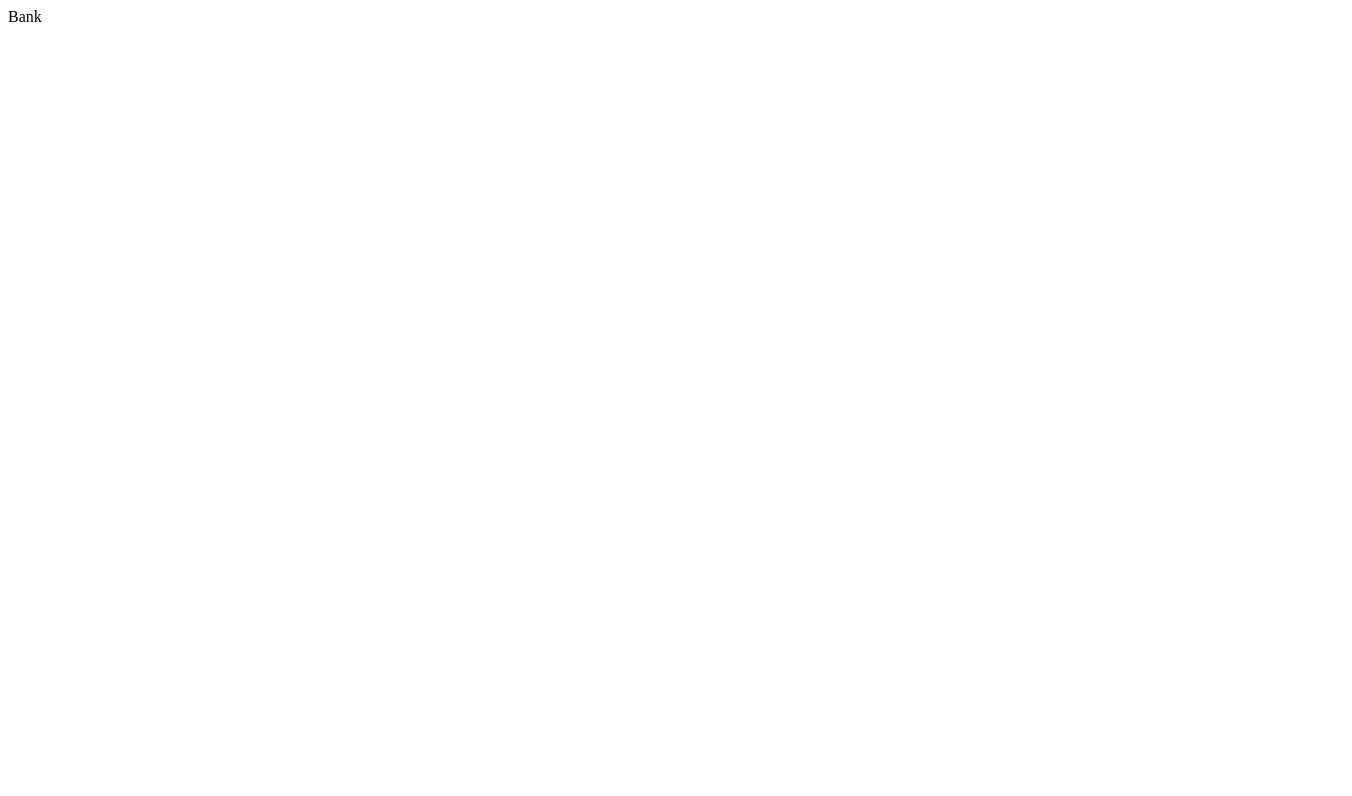
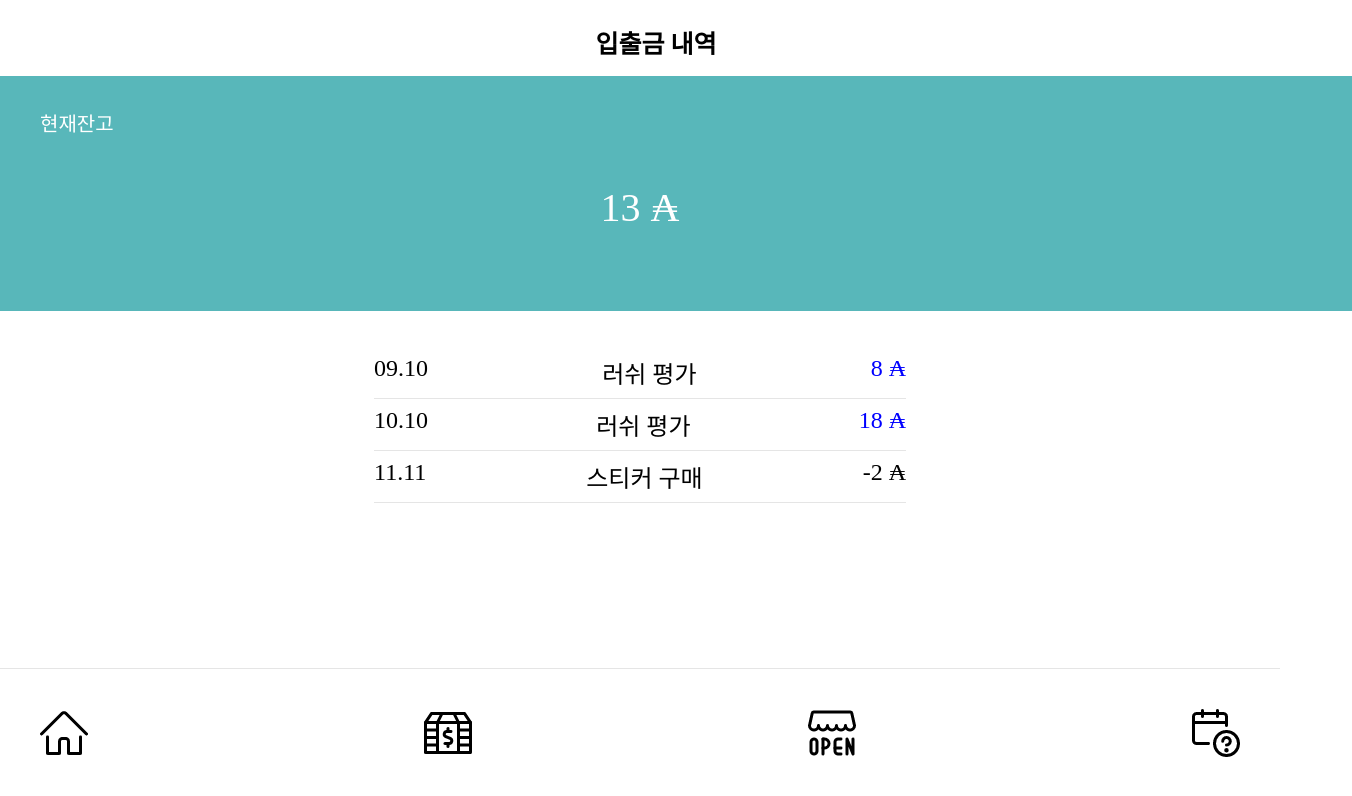
Before and after one commit to 42Bank/42Bank-front, a React (Create React App) app in the folder front/: page /bank in a window 1280 px wide. Shown: the top 796 px of the page, 1352 px wide, since content can reach past the window. Built offline with nearby package versions, Linux system fonts and the light colour scheme.

Commit message:
ADD: transaction

```diff
--- /dev/null
+++ b/front/src/components/Api.js
@@ -0,0 +1,16 @@
+export const getManageApplication = (userId) => {
+  const result = [
+		{date: "09.10",
+		contents: "러쉬 평가",
+		prize: 8,
+		},
+		{date: "10.10",
+		contents: "러쉬 평가",
+		prize: 18},
+		{date: "11.11",
+		contents: "스티커 구매",
+		prize: -2}
+	];
+
+  return result
+};
--- a/front/src/components/NavBar.js
+++ b/front/src/components/NavBar.js
@@ -2,7 +2,6 @@ import React from 'react';
 import styled from 'styled-components';
 import { Link } from 'react-router-dom';
 import PropTypes from 'prop-types';
-import RoundedText from '../components/RoundedText'
 import IconHome from '../imgs/Home.svg'
 import IconMoney from '../imgs/Money.svg'
 import IconShop from '../imgs/Shop.svg'
@@ -11,44 +10,26 @@ import IconCalendar from '../imgs/Calendar.svg'
 
 const NavBar = () => {
 	return (
-		<Group>
-				<WalletTxt>intraID's wallet</WalletTxt>
-				<RoundedText><CurrentMny>현재잔고</CurrentMny><br/>13 ₳</RoundedText>
 		<Move>
-					<Button><img src={IconHome} alt="home"/>홈</Button>
+			<Link to="/">
+				<Button><img src={IconHome} alt="home"/></Button>
+				{/* <Button><img src={IconHome} alt="home"/>홈</Button> */}
+			</Link>
 			<Link to="/bank">
-						<Button><img src={IconMoney} alt="money"/>입출금 내역</Button>
+				<Button><img src={IconMoney} alt="money"/></Button>
+				{/* <Button><img src={IconMoney} alt="money"/>입출금 내역</Button> */}
 			</Link>
 			<Link to="/shop">
-						<Button><img src={IconShop} alt="shop"/>쇼핑하기</Button>
+				<Button><img src={IconShop} alt="shop"/></Button>
+				{/* <Button><img src={IconShop} alt="shop"/>쇼핑하기</Button> */}
 			</Link>
 			<Link to="/events">
-						<Button><img src={IconCalendar} alt="events"/>월렛 얻기</Button>
+				<Button><img src={IconCalendar} alt="events"/></Button>
+				{/* <Button><img src={IconCalendar} alt="events"/>월렛 얻기</Button> */}
 			</Link>
 		</Move>
-		</Group>
 	);
 }
-
-const Group = styled.div`
-	padding-top: 4rem;
-	display: flex;
-	flex-direction: column;
-	align-items: center;
-`
-
-const WalletTxt = styled.div`
-	font-family: Roboto;
-	font-size: 36px;
-	font-weight: bold;
-	line-height: 42px;
-	margin-bottom: 2rem;
-`
-
-const CurrentMny = styled.div`
-	font-size: 20px;
-	text-align: left;
-`
 
 const Move = styled.div`
 	width: 100%;
@@ -69,7 +50,7 @@ Button.propTypes = {
 };
 
 const StyledButton = styled.button`
-	margin: 4rem;
+	padding: 2.5rem;
   border-radius: 1em;
 	border: none;
 	background: none;
--- a/front/src/components/RoundedText.js
+++ b/front/src/components/RoundedText.js
@@ -1,13 +1,15 @@
 import React from 'react';
 import styled from 'styled-components';
 
-const RoundedText = ({children}) => <StyledText>{children}</StyledText>;
+const RoundedText = ({children, home}) => <StyledText home={home}>{children}</StyledText>;
 
 const StyledText = styled.div`
-	width: 70%;
+	width: ${({ home }) =>
+		home === '1'? `70%` : `100%`};
 	padding: 2rem 5rem 5rem;
 	background: #58B7BA;
-	border-radius: 30px;
+	border-radius: ${({ home }) =>
+		home === '1'? `30px` : `0` };
 	font-style: normal;
 	font-weight: 500;
 	font-size: 40px;
--- /dev/null
+++ b/front/src/components/TableRow.js
@@ -0,0 +1,46 @@
+import React, { useState } from 'react';
+import styled from 'styled-components';
+
+// 이래서 열글자 제한/...으로 생략 이런걸 걸어놓는구나 css 다 망가지니까
+const TableRow = ({ key, data}) => {
+    const [RowData] = useState(data);
+
+    return (
+        <>
+        <tr key={key}>
+					<>
+						{RowData.map(i =>
+							<StyledData>
+								<StyledDate>{i.date}</StyledDate>
+								<StyledContent>{i.contents}</StyledContent>
+								<StyledPrize prize={i.prize}>{i.prize} ₳</StyledPrize>
+							</StyledData>)}
+					</>
+        </tr>
+        </>
+    )
+};
+
+const StyledData = styled.div`
+	display: flex;
+	justify-content: space-between;
+	// border-top: solid 1px #E5E5E5;
+	border-bottom: solid 1px #E5E5E5;
+	padding: 0.5rem 0;
+`
+
+const StyledDate = styled.div`
+	color: black;
+`
+
+const StyledContent = styled.div`
+	color: black;
+	padding: 0 10rem;
+`
+
+const StyledPrize = styled.div`
+	color: ${({ prize }) =>
+		prize > 0 ? `blue` : `black`};
+`
+
+export default TableRow;
--- /dev/null
+++ b/front/src/components/TopBar.js
@@ -0,0 +1,16 @@
+import React from 'react';
+import styled from 'styled-components';
+
+const TopBar = ({children}) => <StyledBar>{children}</StyledBar>;
+
+const StyledBar = styled.div`
+	width: 100%;
+	font-family: Roboto;
+	font-style: normal;
+	font-weight: bold;
+	font-size: 25px;
+	text-align: center;
+	background: #ffffff;
+	padding: 1rem;
+`
+export default TopBar;
--- /dev/null
+++ b/front/src/components/Transanction.js
@@ -0,0 +1,48 @@
+import React, {useState} from 'react';
+import styled from 'styled-components';
+import TableRow from './TableRow';
+import {getManageApplication} from './Api';
+
+const Transanction = (props) => {
+	const headerMeta = [
+			"날짜",
+			"내역",
+			"금액",
+	];
+
+	const [tableData] = useState([getManageApplication(1)]);
+
+	return (
+			<>
+			{/* <div>0910 rush eval 8A</div> */}
+			<StyledTable>
+					{tableData.length !== 0 && (
+					<table>
+							{/* <thead>
+							<tr>
+								 {headerMeta.map(i=><th>{i}</th>)}
+							</tr>
+							</thead> */}
+							<div>
+							{tableData.map((d, i) => {
+									return (<TableRow key={i} data={d}/>);
+							}
+							)}
+							</div>
+
+					</table>
+					)}
+			</StyledTable>
+			</>
+	);
+}
+
+const StyledTable = styled.div`
+	display: flex;
+	flex-direction: column;
+	align-items: center;
+	padding: 2rem;
+	font-size: 150%;
+`
+
+export default Transanction;
--- a/front/src/pages/Bank.js
+++ b/front/src/pages/Bank.js
@@ -1,7 +1,40 @@
-import React from "react";
+import React from 'react';
+import styled from 'styled-components';
+import TopBar from '../components/TopBar';
+import NavBar from '../components/NavBar';
+import Transanction from '../components/Transanction'
+import RoundedText from '../components/RoundedText';
 
 const Bank = () => (
-	<div>Bank</div>
+		<>
+			<TopBar>입출금 내역</TopBar>
+			<StyledBank>
+				<RoundedText home="0">
+					<CurrentMny>현재잔고</CurrentMny>
+					<br/>13 ₳
+				</RoundedText>
+				<TransanctionBlock>
+					<Transanction></Transanction>
+				</TransanctionBlock>
+				<NavBar/>
+			</StyledBank>
+		</>
 );
 
-export default Bank
+const StyledBank = styled.div`
+	display: flex;
+	flex-direction: column;
+	align-items: center;
+`
+
+const CurrentMny = styled.div`
+	font-size: 20px;
+	text-align: left;
+	padding-left: 2rem;
+`
+
+const TransanctionBlock = styled.div`
+	width: 100%;
+`
+
+export default Bank;
--- a/front/src/pages/Events.js
+++ b/front/src/pages/Events.js
@@ -1,7 +1,21 @@
-import React from "react";
+import React from 'react';
+import styled from 'styled-components';
+import TopBar from '../components/TopBar';
+import NavBar from '../components/NavBar';
 
 const Events = () => (
-	<div>Events</div>
+	<>
+		<StyledEvents>
+			<TopBar>월렛 얻기</TopBar>
+			<NavBar/>
+		</StyledEvents>
+	</>
 );
 
+const StyledEvents = styled.div`
+	display: flex;
+	flex-direction: column;
+	align-items: center;
+`
+
 export default Events
--- a/front/src/pages/Home.js
+++ b/front/src/pages/Home.js
@@ -1,6 +1,7 @@
 import React from 'react';
 import styled from 'styled-components';
 import NavBar from '../components/NavBar'
+import RoundedText from '../components/RoundedText'
 import Logo from '../imgs/Logo.png'
 import ProfileImg from '../imgs/ProfileImg.png'
 
@@ -15,15 +16,20 @@ const Home = () => (
 				<img src={ProfileImg} alt="profile"/>
 			</StyledLogoRight>
 		</AboveBar>
-		<NavBar/>
+		<Group>
+				<WalletTxt>intraID's wallet</WalletTxt>
+				<RoundedText home="1">
+					<CurrentMny>현재잔고</CurrentMny>
+					<br/>13 ₳
+				</RoundedText>
+				<NavBar/>
+		</Group>
 	</>
 );
 
 const AboveBar = styled.div`
 	display: flex;
 	justify-content: space-between;
-	// margin-left: 3%;
-	// margin-right: 3%;
 `
 const StyledLogoLeft = styled.div`
 	margin-left: 3%;
@@ -32,5 +38,21 @@ const StyledLogoRight = styled.div`
 	margin-top: 2%;
 	margin-right: 3%;
 `
+const Group = styled.div`
+	padding-top: 2rem;
+	display: flex;
+	flex-direction: column;
+	align-items: center;
+`
+const WalletTxt = styled.div`
+	font-family: Roboto;
+	font-size: 36px;
+	font-weight: bold;
+	margin-bottom: 2rem;
+`
 
+const CurrentMny = styled.div`
+	font-size: 20px;
+	text-align: left;
+`
 export default Home;
--- a/front/src/pages/Shop.js
+++ b/front/src/pages/Shop.js
@@ -1,7 +1,20 @@
 import React from "react";
+import styled from 'styled-components';
+import TopBar from '../components/TopBar';
+import NavBar from '../components/NavBar';
 
 const Shop = () => (
-	<div>Shop</div>
+	<>
+		<StyledShop>
+			<TopBar>42 월렛 상점</TopBar>
+			<NavBar/>
+		</StyledShop>
+	</>
 );
 
+const StyledShop = styled.div`
+	display: flex;
+	flex-direction: column;
+	align-items: center;
+`
 export default Shop
```
Lines whose indentation alone changed are shown as unchanged.
